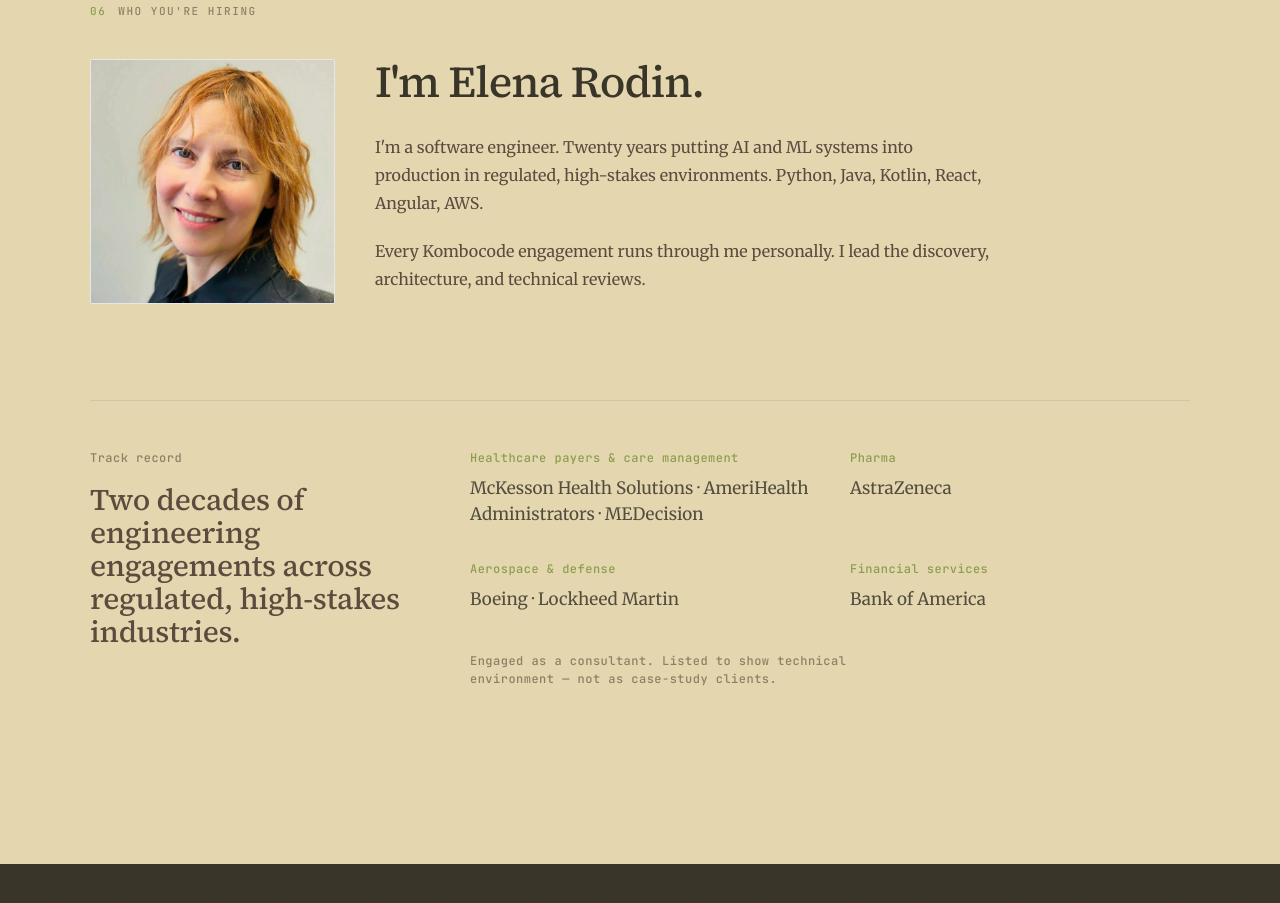
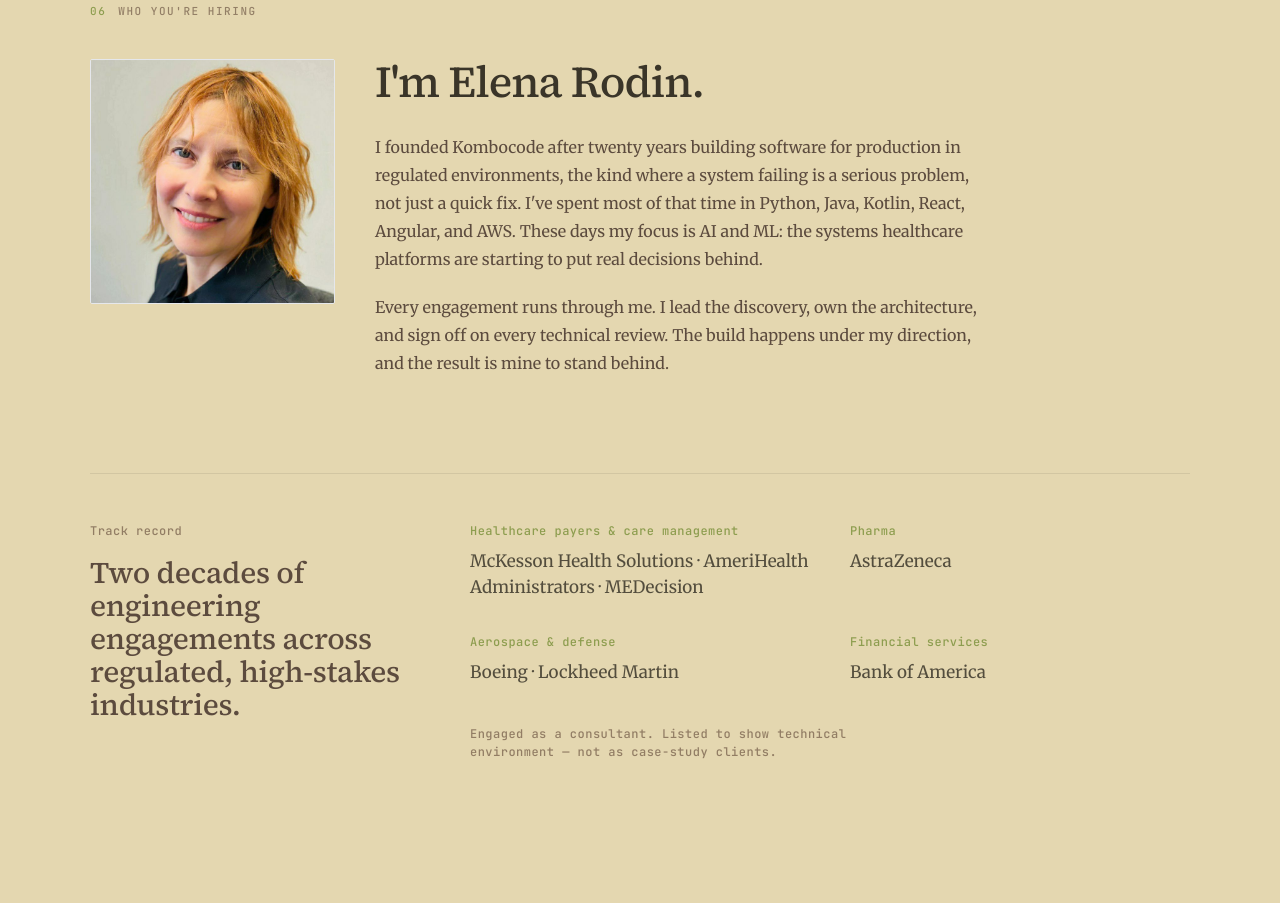
Before and after one commit to elenarodin/kombocode-ai, a website: page index.html in a window 1280 px wide. Shown: the part 5249-6152 px from the top of the page. Drawn offline with nearby package versions, Linux system fonts and the light colour scheme.

Commit message:
Rewrite founder bio paragraphs

```diff
--- a/index.html
+++ b/index.html
@@ -626,10 +626,10 @@
         </h2>
         <div class="prose-body mt-7 max-w-[60ch] space-y-5">
           <p>
-            I'm a software engineer. Twenty years putting AI and ML systems into production in regulated, high-stakes environments. Python, Java, Kotlin, React, Angular, AWS.
+            I founded Kombocode after twenty years building software for production in regulated environments, the kind where a system failing is a serious problem, not just a quick fix. I've spent most of that time in Python, Java, Kotlin, React, Angular, and AWS. These days my focus is AI and ML: the systems healthcare platforms are starting to put real decisions behind.
           </p>
           <p>
-            Every Kombocode engagement runs through me personally. I lead the discovery, architecture, and technical reviews.
+            Every engagement runs through me. I lead the discovery, own the architecture, and sign off on every technical review. The build happens under my direction, and the result is mine to stand behind.
           </p>
         </div>
       </div>
```
